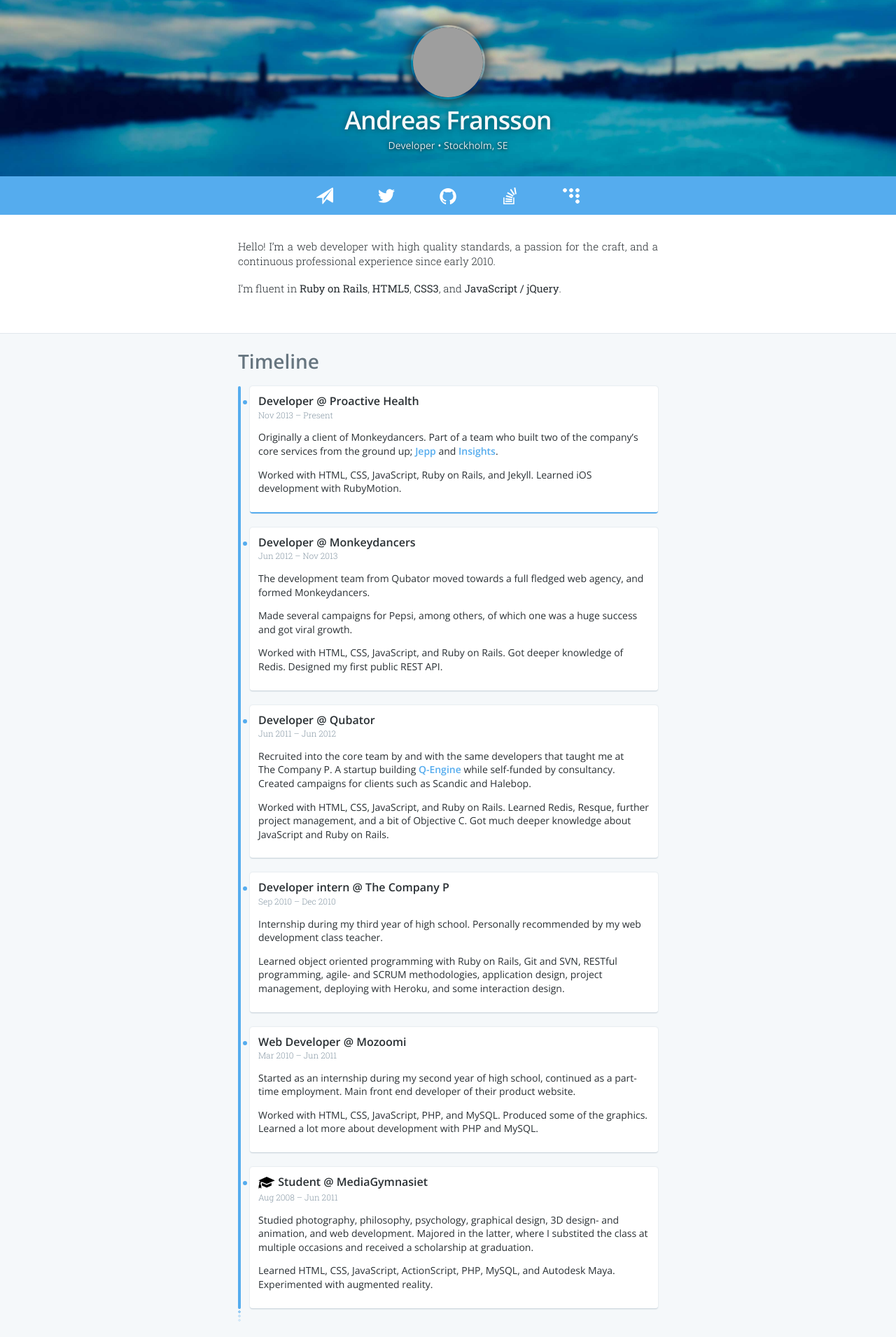
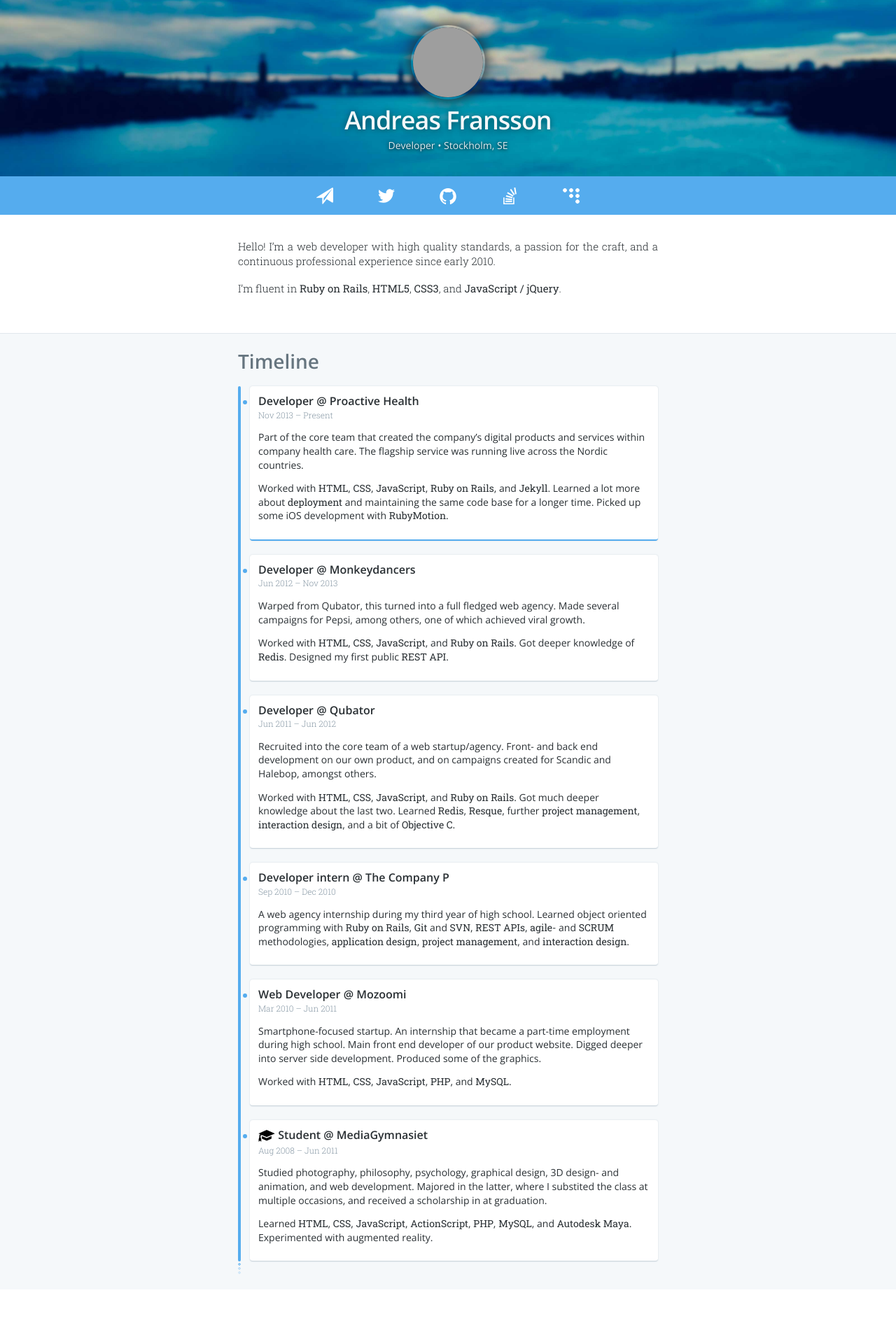
Before and after one commit to zykadelic/zykadelic.github.io, a Jekyll site: the page built from index.html, in a window 1280 px wide. Shown: the whole page at 70% size. Built offline with Jekyll 4.4.1, drawn with Linux system fonts in a browser that asks for light colours; after the commit the page ends 1843 px from its top, so only the background shows below that; grey boxes are pictures that could not be loaded.

Commit message:
update timeline descriptions with <strong> styles

```diff
--- a/_data/timeline.yml
+++ b/_data/timeline.yml
@@ -5,9 +5,9 @@
   start_date: 2008-08-01
   end_date: 2011-06-01
   description: |
-    Studied photography, philosophy, psychology, graphical design, 3D design- and animation, and web development. Majored in the latter, where I substited the class at multiple occasions and received a scholarship at graduation.
+    Studied photography, philosophy, psychology, graphical design, 3D design- and animation, and web development. Majored in the latter, where I substited the class at multiple occasions, and received a scholarship in at graduation.
 
-    Learned HTML, CSS, JavaScript, ActionScript, PHP, MySQL, and Autodesk Maya. Experimented with augmented reality.
+    Learned **HTML**, **CSS**, **JavaScript**, **ActionScript**, **PHP**, **MySQL**, and **Autodesk Maya**. Experimented with augmented reality.
 
 - role: Web Developer
   company: Mozoomi
@@ -15,9 +15,9 @@
   start_date: 2010-03-01
   end_date: 2011-06-01
   description: |
-    Started as an internship during my second year of high school, continued as a part-time employment. Main front end developer of their product website.
+    Smartphone-focused startup. An internship that became a part-time employment during high school. Main front end developer of our product website. Digged deeper into server side development. Produced some of the graphics.
 
-    Worked with HTML, CSS, JavaScript, PHP, and MySQL. Produced some of the graphics. Learned a lot more about development with PHP and MySQL.
+    Worked with **HTML**, **CSS**, **JavaScript**, **PHP**, and **MySQL**.
 
 - role: Developer intern
   company: The Company P
@@ -25,9 +25,7 @@
   start_date: 2010-09-01
   end_date: 2010-12-01
   description: |
-    Internship during my third year of high school. Personally recommended by my web development class teacher.
-
-    Learned object oriented programming with Ruby on Rails, Git and SVN, RESTful programming, agile- and SCRUM methodologies, application design, project management, deploying with Heroku, and some interaction design.
+    A web agency internship during my third year of high school. Learned object oriented programming with **Ruby on Rails**, **Git** and **SVN**, **REST APIs**, **agile-** and **SCRUM** methodologies, **application design**, **project management**, and **interaction design**.
 
 - role: Developer
   company: Qubator
@@ -35,9 +33,9 @@
   start_date: 2011-06-01
   end_date: 2012-06-01
   description: |
-    Recruited into the core team by and with the same developers that taught me at The Company P. A startup building [Q-Engine](http://qubator.com/qengine.html) while self-funded by consultancy. Created campaigns for clients such as Scandic and Halebop.
+    Recruited into the core team of a web startup/agency. Front- and back end development on our own product, and on campaigns created for Scandic and Halebop, amongst others.
 
-    Worked with HTML, CSS, JavaScript, and Ruby on Rails. Learned Redis, Resque, further project management, and a bit of Objective C. Got much deeper knowledge about JavaScript and Ruby on Rails.
+    Worked with **HTML**, **CSS**, **JavaScript**, and **Ruby on Rails**. Got much deeper knowledge about the last two. Learned **Redis**, **Resque**, further **project management**, **interaction design**, and a bit of **Objective C**.
 
 - role: Developer
   company: Monkeydancers
@@ -45,17 +43,15 @@
   start_date: 2012-06-01
   end_date: 2013-11-01
   description: |
-    The development team from Qubator moved towards a full fledged web agency, and formed Monkeydancers.
+    Warped from Qubator, this turned into a full fledged web agency. Made several campaigns for Pepsi, among others, one of which achieved viral growth.
 
-    Made several campaigns for Pepsi, among others, of which one was a huge success and got viral growth.
-
-    Worked with HTML, CSS, JavaScript, and Ruby on Rails. Got deeper knowledge of Redis. Designed my first public REST API.
+    Worked with **HTML**, **CSS**, **JavaScript**, and **Ruby on Rails**. Got deeper knowledge of **Redis**. Designed my first public **REST API**.
 
 - role: Developer
   company: Proactive Health
   city: Stockholm
   start_date: 2013-11-01
   description: |
-    Originally a client of Monkeydancers. Part of a team who built two of the company’s core services from the ground up; [Jepp](https://gojepp.com/) and [Insights](https://gojepp.com/how/insights/).
+    Part of the core team that created the company’s digital products and services within company health care. The flagship service was running live across the Nordic countries.
 
-    Worked with HTML, CSS, JavaScript, Ruby on Rails, and Jekyll. Learned iOS development with RubyMotion.
+    Worked with **HTML**, **CSS**, **JavaScript**, **Ruby on Rails**, and **Jekyll**. Learned a lot more about **deployment** and maintaining the same code base for a longer time. Picked up some iOS development with **RubyMotion**.
--- a/_sass/_layout.scss
+++ b/_sass/_layout.scss
@@ -207,6 +207,12 @@ body {
 .timeline-item-description {
 	font-size: 14px;
 
+	strong {
+		font-family: $fontFamily-roboto;
+		font-weight: 400;
+		font-style: normal;
+		white-space: nowrap;
+	}
 	a {
 		position: relative;
 		display: inline-block;
```
